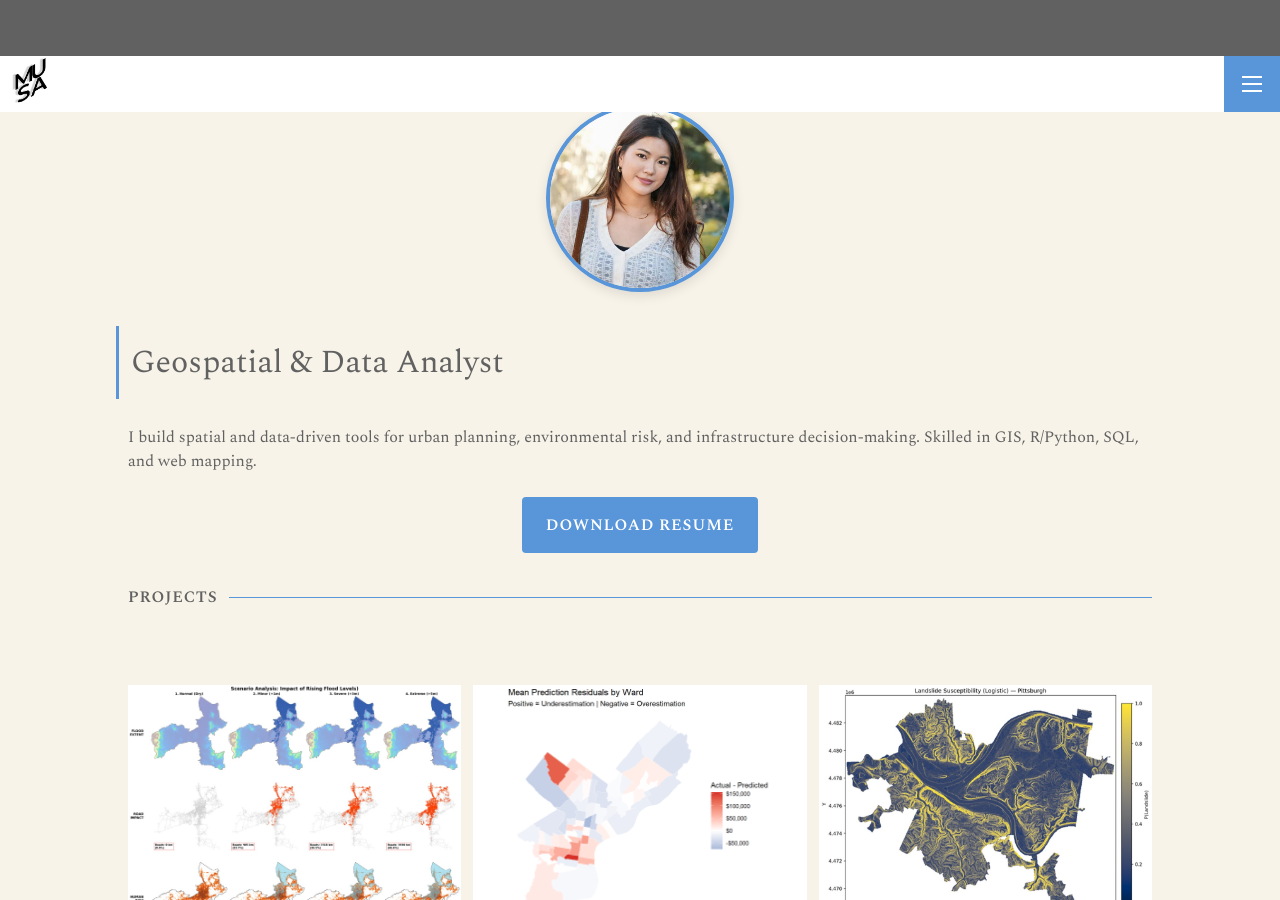
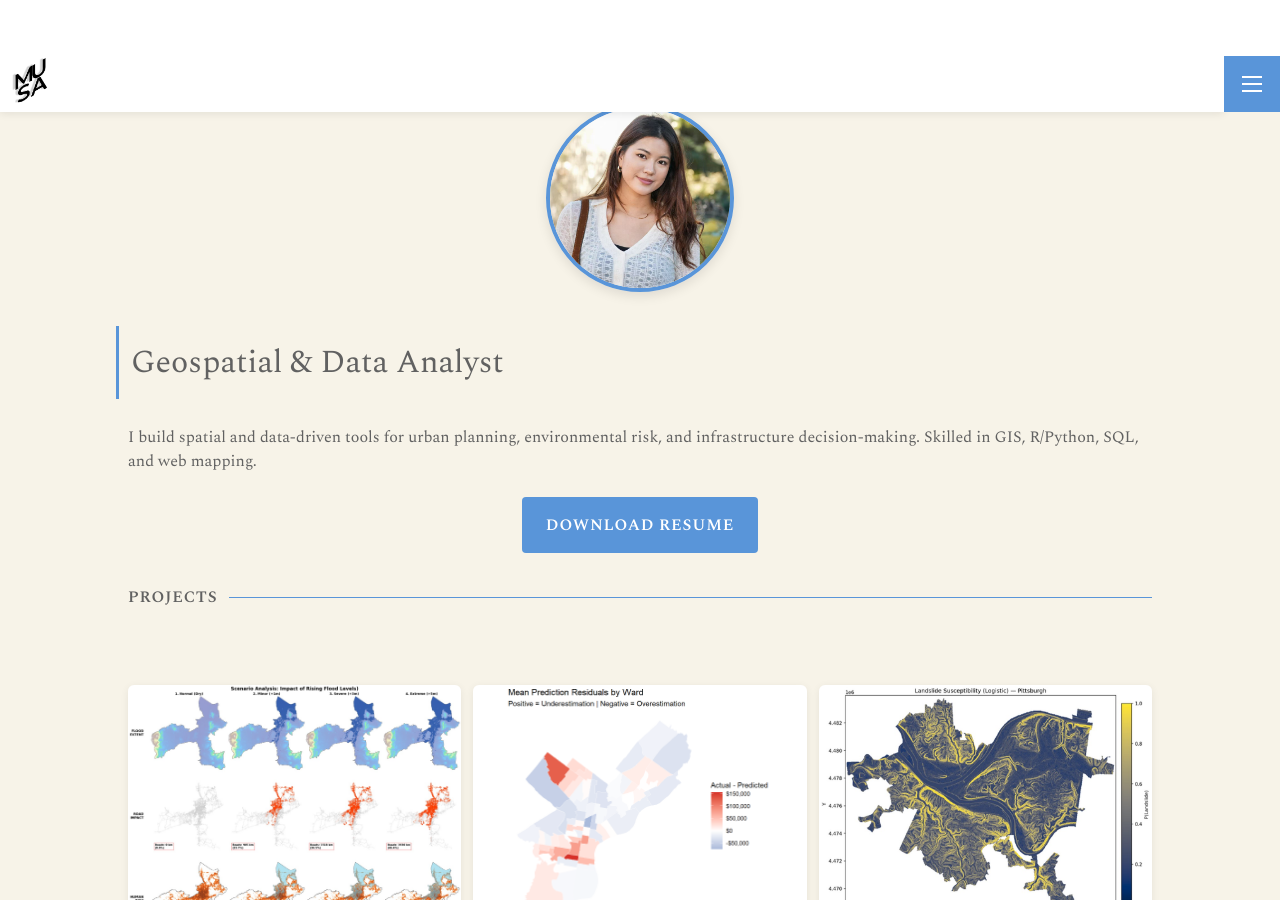
Before and after one commit to sihan-yu429/sihan-musa, a Jekyll site: the page built from index.md, in a window 1280 px wide and 900 px high. Built offline with Jekyll 4.4.1, drawn with Linux system fonts in a browser that asks for light colours.

Commit message:
visual improvement

```diff
--- a/_sass/musa-website-mimic.scss
+++ b/_sass/musa-website-mimic.scss
@@ -24,7 +24,7 @@
   margin: 0;
   padding: 0;
   padding-top: var(--header-size);
-  background-color: var(--color-text);
+  background-color: white;
   color: var(--color-text);
 }
 
@@ -45,12 +45,13 @@
 }
 
 main {
-  padding-top: var(--spacing);
+  padding-top: calc(var(--spacing) * 2);
+  padding-bottom: calc(var(--spacing) * 4);
   background-color: var(--color-highlight);
 }
 
 footer {
-  padding-top: var(--spacing);
+  padding-top: calc(var(--spacing) * 3);
   padding-bottom: calc(var(--spacing) * 4);
   background-color: var(--color-text);
   color: white;
@@ -157,6 +158,7 @@
   height: var(--header-size);
   z-index: var(--header-z-index);
   background-color: white;
+  box-shadow: 0 2px 8px rgba(0, 0, 0, 0.08);
 
   img {
     height: 3rem;
@@ -307,6 +309,12 @@
   text-align: center;
 }
 
+/* Site header */
+
+.site-header {
+  background-color: white;
+}
+
 /* Entrance Animation */
 
 .entrance-name {
@@ -412,15 +420,22 @@
   text-decoration: none;
   color: inherit;
   margin-bottom: calc(var(--spacing) * 3);
+  border-radius: 6px;
+  overflow: hidden;
+  box-shadow: 0 2px 8px rgba(0, 0, 0, 0.07);
+  transition: box-shadow 0.2s ease-in-out, transform 0.2s ease-in-out;
 }
 
 .project-thumbnail-wrapper {
   position: relative;
   display: block;
+  overflow: hidden;
 }
 
 .project-thumbnail {
   width: 100%;
+  display: block;
+  transition: transform 0.3s ease-in-out;
 }
 
 .project-thumbnail-wrapper::before {
@@ -444,14 +459,23 @@
 
 .project-label {
   display: block;
-  font-size: 1.2rem;
+  font-size: 1.1rem;
   font-weight: 400;
+  padding: calc(var(--spacing) * 0.75) var(--spacing);
+  background: white;
 }
 
 .project-link:hover {
+  box-shadow: 0 6px 20px rgba(89, 149, 217, 0.18);
+  transform: translateY(-3px);
+
+  .project-thumbnail {
+    transform: scale(1.04);
+  }
+
   .project-thumbnail-wrapper::before {
     border-top-color: var(--color-accent);
-    background-color: rgba(129, 212, 250, 0.15)
+    background-color: rgba(129, 212, 250, 0.1);
   }
 
   .project-link-arrow {
```
